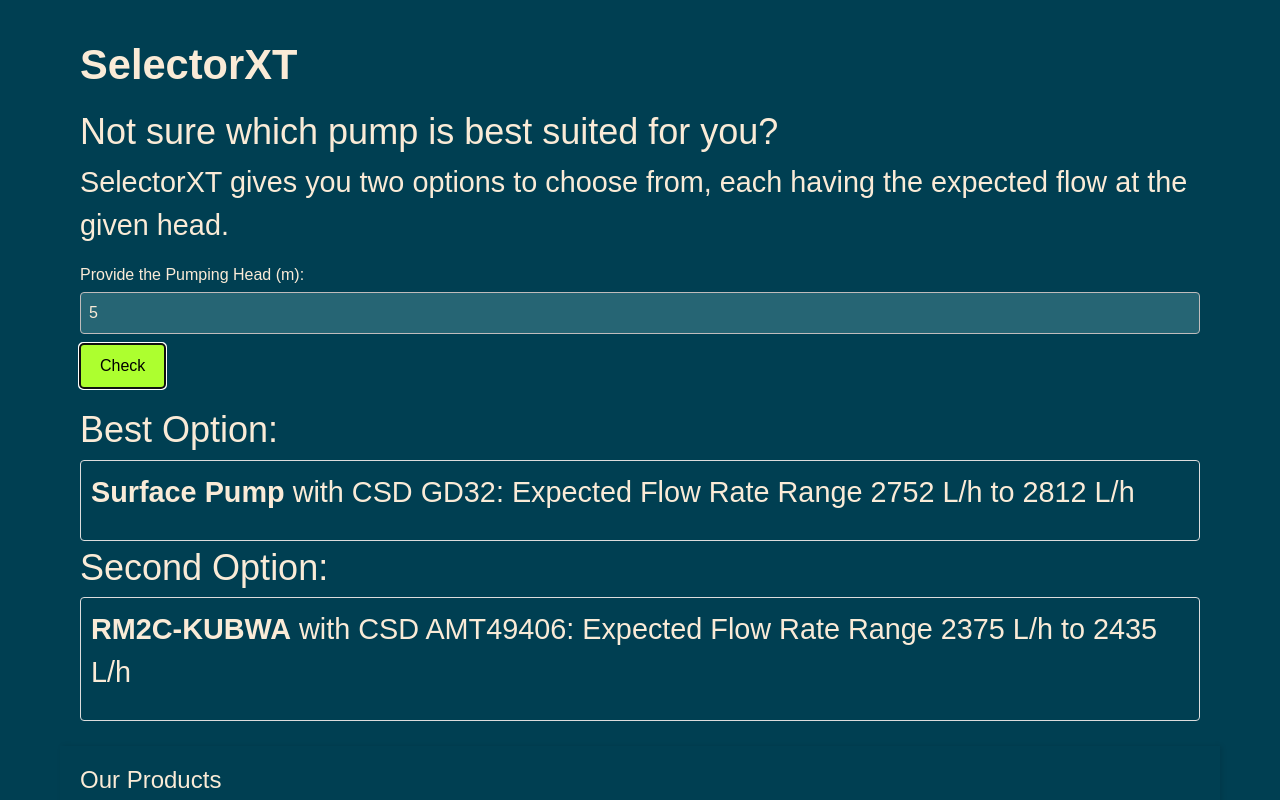
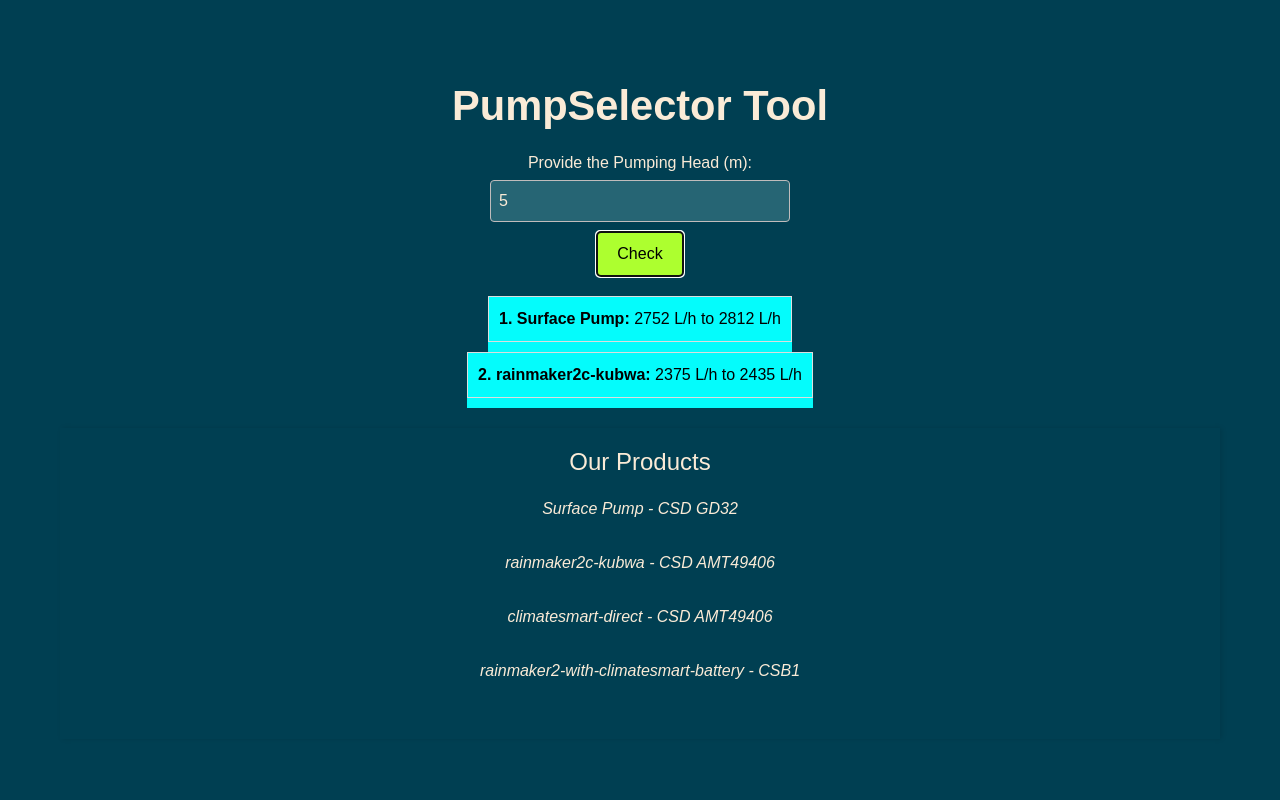
Before and after one commit to M-Jacks/Pump-Selection-Helper, a plain HTML site: page index.html in a window 1280 px wide. Both pictures are taken after typing "5" into the empty fields and a click on the button "Check". Shown: the top 800 px of the page. Drawn offline with nearby package versions, Linux system fonts and the light colour scheme.

Commit message:
New look

```diff
--- a/index.html
+++ b/index.html
@@ -9,15 +9,12 @@
         integrity="sha384-Gn5384xqQ1aoWXA+058RXPxPg6fy4IWvTNh0E263XmFcJlSAwiGgFAW/dAiS6JXm" crossorigin="anonymous">
     <link rel="stylesheet" href="styles.css">
     <script src="index.js" defer></script>
-
 </head>
 
 <body>
     <div class="container">
         <div class="main-content">
-            <h1>SelectorXT</h1>
-            <h2>Not sure which pump is best suited for you?</h2>
-            <p>SelectorXT gives you two options to choose from, each having the expected flow at the given head.</p>
+            <h1>PumpSelector Tool</h1>
             <form id="pumpForm">
                 <label for="head">Provide the Pumping Head (m):</label>
                 <input type="number" id="head" name="head" step="any" required>
@@ -25,12 +22,10 @@
             </form>
 
             <div id="bestPump" style="display: none;">
-                <h2>Best Option:</h2>
                 <div id="bestPumpResults"></div>
             </div>
 
             <div id="option" style="display: none;">
-                <h2>Second Option: </h2>
                 <div id="optionResults"></div>
             </div>
         </div>
@@ -42,7 +37,7 @@
 
     <!-- pump data lib -->
     <script type="application/json" id="pumpData">
-    [
+        [
         {
             "pump": "Surface Pump",
             "controller": "CSD GD32",
@@ -53,10 +48,11 @@
                 "15": 809.31,
                 "20": 101.03,
                 "21": 0.0
-            }
+            },
+            "url": "https://sunculture.io/surfacepump/"
         },
         {
-            "pump": "RM2C-KUBWA",
+            "pump": "rainmaker2c-kubwa",
             "controller": "CSD AMT49406",
             "performance": {
                 "1": 2998.13,
@@ -66,10 +62,11 @@
                 "20": 804.83,
                 "25": 234.43,
                 "27": 0
-            }
+            },
+            "url": "https://sunculture.io/products/rainmaker2c-kubwa/"
         },
         {
-            "pump": "RM2S PUMP",
+            "pump": "climatesmart-direct",
             "controller": "CSD AMT49406",
             "performance": {
                 "1": 1256.33,
@@ -81,10 +78,11 @@
                 "60": 271.04,
                 "70": 93.23,
                 "71": 0
-            }
+            },
+            "url": "https://sunculture.io/products/climatesmart-direct/"
         },
         {
-            "pump": "RM2S-IC",
+            "pump": "rainmaker2-with-climatesmart-battery",
             "controller": "CSB1",
             "performance": {
                 "1": 1110,
@@ -99,7 +97,8 @@
                 "45": 240,
                 "50": 180,
                 "55": 0
-            }
+            },
+            "url": "https://sunculture.io/products/rainmaker2-with-climatesmart-battery/"
         }
     ]
     </script>
--- a/index.js
+++ b/index.js
@@ -24,7 +24,7 @@ document.addEventListener('DOMContentLoaded', () => {
 
         const suggestions = rankPumps(pumpData, head);
 
-        console.log("Ranked suggestions:", suggestions);  // Logging final ranked suggestions
+        console.log("Ranked suggestions:", suggestions);
 
         if (suggestions.length > 0) {
             const bestPumpSection = document.getElementById('bestPump');
@@ -37,7 +37,7 @@ document.addEventListener('DOMContentLoaded', () => {
                 const bestPump = suggestions[0];
                 const bestFlowRate = Math.round(bestPump.flowRate);
                 const bestRange = `${Math.max(0, Math.round(bestFlowRate - 30))} L/h to ${Math.round(bestFlowRate + 30)} L/h`;
-                bestPumpResults.innerHTML = `<p><strong>${bestPump.pump}</strong> with ${bestPump.controller}: Expected Flow Rate Range ${bestRange}</p>`;
+                bestPumpResults.innerHTML = `<a href="${bestPump.url}" target="_blank" style="display:block; padding:10px; border:1px solid #ddd; margin-bottom:10px; text-decoration:none; color:black;"><strong>1. ${bestPump.pump}:</strong> ${bestRange}</a>`;
                 bestPumpSection.style.display = 'block';
             }
 
@@ -45,7 +45,7 @@ document.addEventListener('DOMContentLoaded', () => {
                 const option = suggestions[1];
                 const optionFlowRate = Math.round(option.flowRate);
                 const optionRange = `${Math.max(0, Math.round(optionFlowRate - 30))} L/h to ${Math.round(optionFlowRate + 30)} L/h`;
-                optionResults.innerHTML = `<p><strong>${option.pump}</strong> with ${option.controller}: Expected Flow Rate Range ${optionRange}</p>`;
+                optionResults.innerHTML = `<a href="${option.url}" target="_blank" style="display:block; padding:10px; border:1px solid #ddd; margin-bottom:10px; text-decoration:none; color:black;"><strong>2. ${option.pump}:</strong> ${optionRange}</a>`;
                 optionSection.style.display = 'block';
             }
         } else {
@@ -73,7 +73,6 @@ document.addEventListener('DOMContentLoaded', () => {
     }
 
     function rankPumps(data, head) {
-        // Calculate the flow rate for each pump at the given head value.
         const performances = data.map(entry => {
             const flowRate = interpolateFlowRate(entry.performance, head);
             return flowRate !== null ? { ...entry, flowRate } : null;
--- a/styles.css
+++ b/styles.css
@@ -4,6 +4,7 @@ body {
     display: flex;
     min-height: 100vh;
     justify-content: center;
+    align-items: center;
     background-color: rgb(0, 63, 82);
 }
 
@@ -11,13 +12,16 @@ body {
     display: flex;
     max-width: 1200px;
     width: 100%;
-    padding-top: 50px;
     padding: 20px;
     flex-direction: column;
     color: antiquewhite;
+    align-items: center;
 }
 
 .side-panel {
+    display: flex;
+    flex-direction: column;
+    align-items: center;
     width: 100%;
     padding: 20px;
     box-shadow: 2px 0 5px rgba(0, 0, 0, 0.1);
@@ -27,11 +31,14 @@ body {
     font-size: 1.5em;
     margin-bottom: 10px;
     color: antiquewhite;
+    text-align: center;
 }
 
 .side-panel ul {
     list-style: none;
     padding: 0;
+    text-align: center;
+    width: 100%;
 }
 
 .side-panel li {
@@ -40,8 +47,13 @@ body {
 }
 
 .main-content {
+    display: flex;
+    flex-direction: column;
+    align-items: center;
     width: 100%;
     padding: 20px;
+    text-align: center;
+    max-width: 800px;
 }
 
 h1 {
@@ -75,6 +87,7 @@ label {
 
 input {
     width: 100%;
+    max-width: 300px;
     padding: 8px;
     background-color: rgba(174, 236, 236, 0.219);
     margin-bottom: 10px;
@@ -108,23 +121,10 @@ button:hover {
     font-style: oblique;
 }
 
-#results {
-    margin-top: 20px;
-    padding: 10px;
-    background-color: transparent;
-    border: 1px solid #dddddd23;
-    border-radius: 4px;
+#bestPump, #option {
+    background-color: rgb(4, 252, 252);
 }
 
-#bestPumpResults, #optionResults {
-    margin-bottom: 5px;
-    padding: 10px;
-    background-color: transparent;
-    border: 1px solid #ddd;
-    border-radius: 4px;
-}
-
-/* Media Queries for Responsiveness */
 @media (max-width: 768px) {
     .container {
         flex-direction: column;
```
